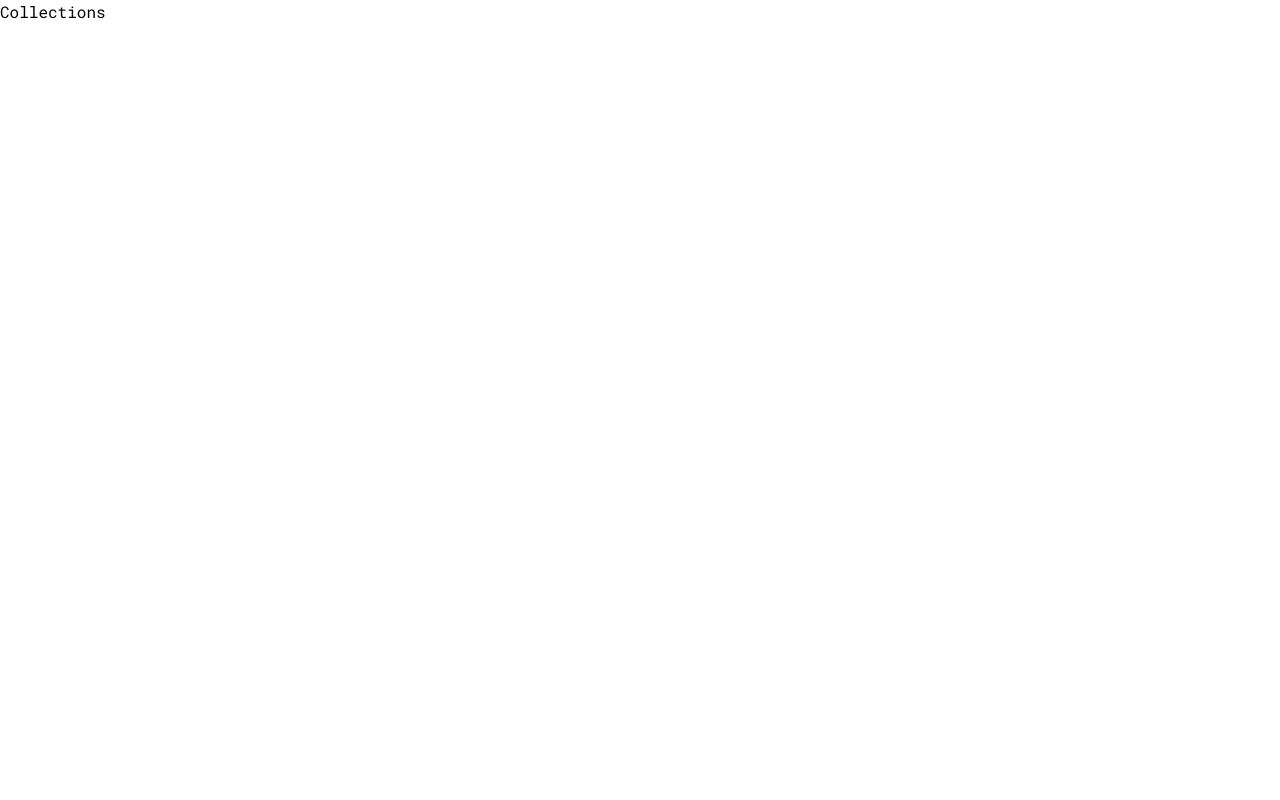
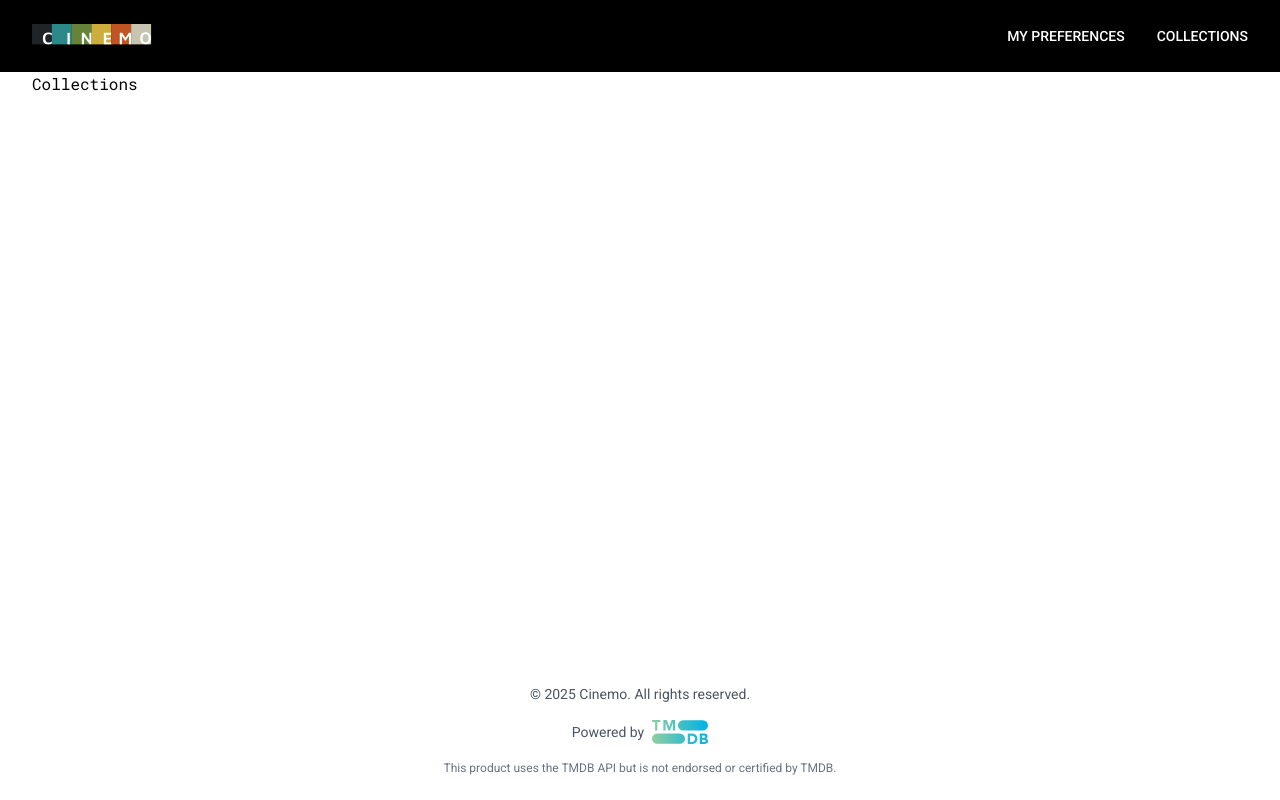
Before and after one commit to xuechunL/cinemo-react, a Next.js app: page /collections in a window 1280 px wide. Built offline with nearby package versions, Linux system fonts and the light colour scheme.

Commit message:
feat: add header and footer, and refine layout

```diff
--- a/app/collections/page.tsx
+++ b/app/collections/page.tsx
@@ -1,6 +1,6 @@
 export default function Collections() {
   return (
-    <div>
+    <div className="flex flex-col gap-6">
       <h2>Collections</h2>
     </div>
   )
--- a/app/home/movie-recommendations.tsx
+++ b/app/home/movie-recommendations.tsx
@@ -38,8 +38,6 @@ async function MovieRecommendationsList() {
 
 export default function MovieRecommendations() {
   return (
-    <div className="flex flex-col gap-4 p-4">
-      <h1 className="text-2xl font-bold">Recommendations</h1>
     <Suspense
       fallback={
         <div className="grid grid-cols-1 sm:grid-cols-2 md:grid-cols-3 lg:grid-cols-4 gap-4">
@@ -52,6 +50,5 @@ export default function MovieRecommendations() {
       {/* Server component */}
       <MovieRecommendationsList />
     </Suspense>
-    </div>
   )
 }
--- a/app/home/page.tsx
+++ b/app/home/page.tsx
@@ -1,13 +1,11 @@
-import Header from '@/components/features/layout/header'
 import MovieRecommendations from './movie-recommendations'
 
 export default async function Home() {
   return (
-    <main>
-      {/* Client component */}
-      <Header />
+    <div className="flex flex-col gap-6">
+      <h1 className="text-2xl font-bold">Recommendations</h1>
       {/* Server component */}
       <MovieRecommendations />
-    </main>
+    </div>
   )
 }
--- a/app/layout.tsx
+++ b/app/layout.tsx
@@ -1,5 +1,7 @@
 import type { Metadata } from 'next'
 import { Roboto, Roboto_Mono } from 'next/font/google'
+import Image from 'next/image'
+import Link from 'next/link'
 
 import '@/styles/globals.scss'
 
@@ -68,8 +70,83 @@ export default function RootLayout({
   return (
     <html lang="en">
       {/* inject custom font variables for global styles */}
-      <body className={`${roboto.variable} ${robotoMono.variable} antialiased`}>
-        {children}
+      <body
+        className={`${roboto.variable} ${robotoMono.variable} antialiased flex flex-col min-h-screen`}
+      >
+        {/* TODO: use a header component for user authentication in the future (e.g. user profile dropdown for sign in/out) */}
+        <header className="bg-black text-white py-6">
+          <div className="max-w-7xl mx-auto px-4 sm:px-6 lg:px-8">
+            <nav className="flex justify-between items-center">
+              <Link href="/" className="flex items-center">
+                <Image
+                  src="/logo.svg"
+                  alt="Cinemo Logo"
+                  width={120}
+                  height={40}
+                  priority
+                />
+              </Link>
+
+              <div className="flex items-center space-x-8">
+                <Link
+                  href="/preferences"
+                  className="text-sm font-medium hover:text-gray-300 transition-colors"
+                >
+                  MY PREFERENCES
+                </Link>
+                <Link
+                  href="/collections"
+                  className="text-sm font-medium hover:text-gray-300 transition-colors"
+                >
+                  COLLECTIONS
+                </Link>
+              </div>
+            </nav>
+          </div>
+        </header>
+
+        <main className="flex-grow w-full mx-auto max-w-7xl px-4 sm:px-6 lg:px-8">
+          {children}
+        </main>
+
+        <footer className="py-6">
+          <div className="max-w-7xl mx-auto px-4 sm:px-6 lg:px-8">
+            <div className="flex flex-col justify-center items-center">
+              <div className="mb-4">
+                <p className="text-sm text-gray-600 dark:text-gray-400">
+                  © {new Date().getFullYear()} Cinemo. All rights reserved.
+                </p>
+              </div>
+
+              <div className="flex items-center">
+                <p className="text-sm text-gray-600 dark:text-gray-400 mr-2">
+                  Powered by
+                </p>
+                <a
+                  href="https://www.themoviedb.org/"
+                  target="_blank"
+                  rel="noopener noreferrer"
+                  className="flex items-center"
+                >
+                  <Image
+                    src="/tmdb-logo.svg"
+                    alt="TMDB Logo"
+                    width={80}
+                    height={24}
+                    className="h-6 w-auto"
+                  />
+                </a>
+              </div>
+            </div>
+
+            <div className="mt-4 text-xs text-gray-500 dark:text-gray-500 text-center">
+              <p>
+                This product uses the TMDB API but is not endorsed or certified
+                by TMDB.
+              </p>
+            </div>
+          </div>
+        </footer>
       </body>
     </html>
   )
--- a/app/preferences/page.tsx
+++ b/app/preferences/page.tsx
@@ -5,7 +5,7 @@ import Avatar from '@/components/ui/avatar'
 
 export default function Preferences() {
   return (
-    <div>
+    <div className="flex flex-col gap-6">
       <Avatar>
         <Image
           src="https://github.com/shadcn.png"
```
Also changed, not shown: public/logo.svg (added), public/tmdb-logo.svg (added). Lines whose indentation alone changed are shown as unchanged.
